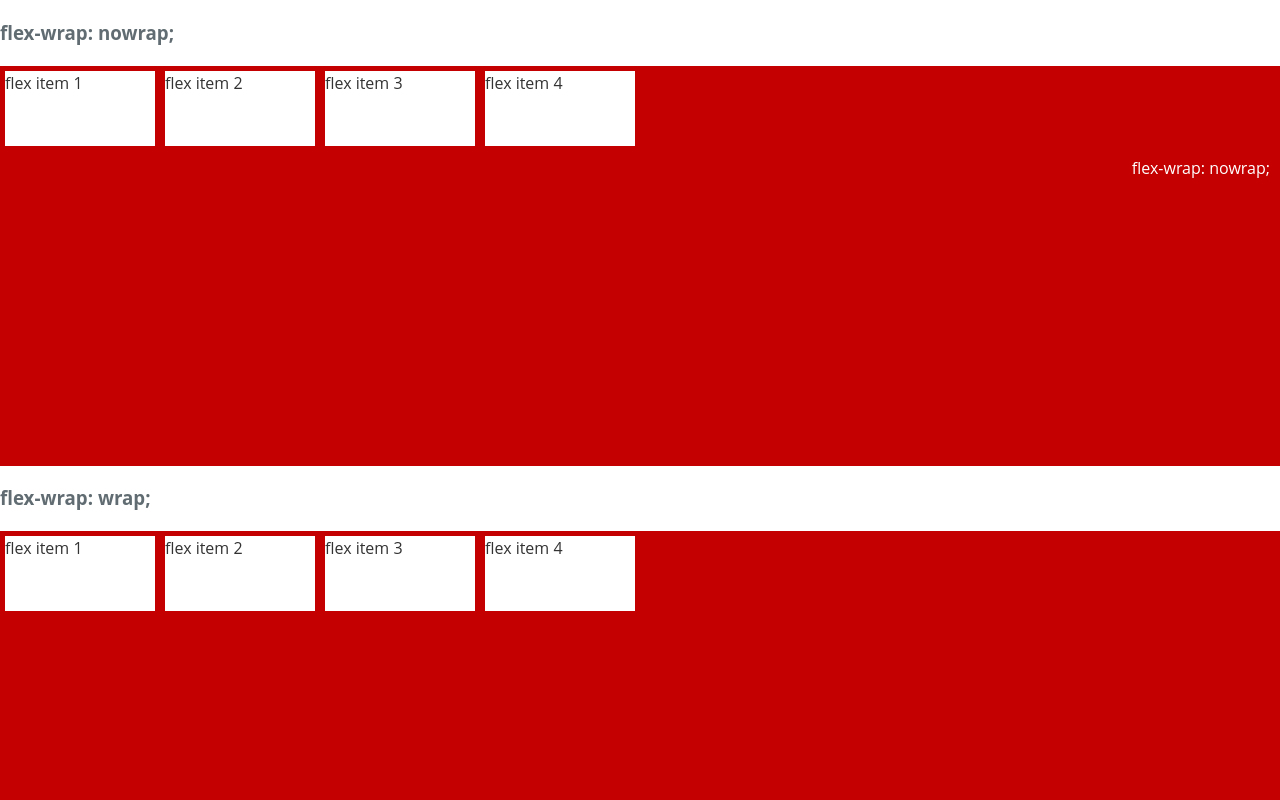
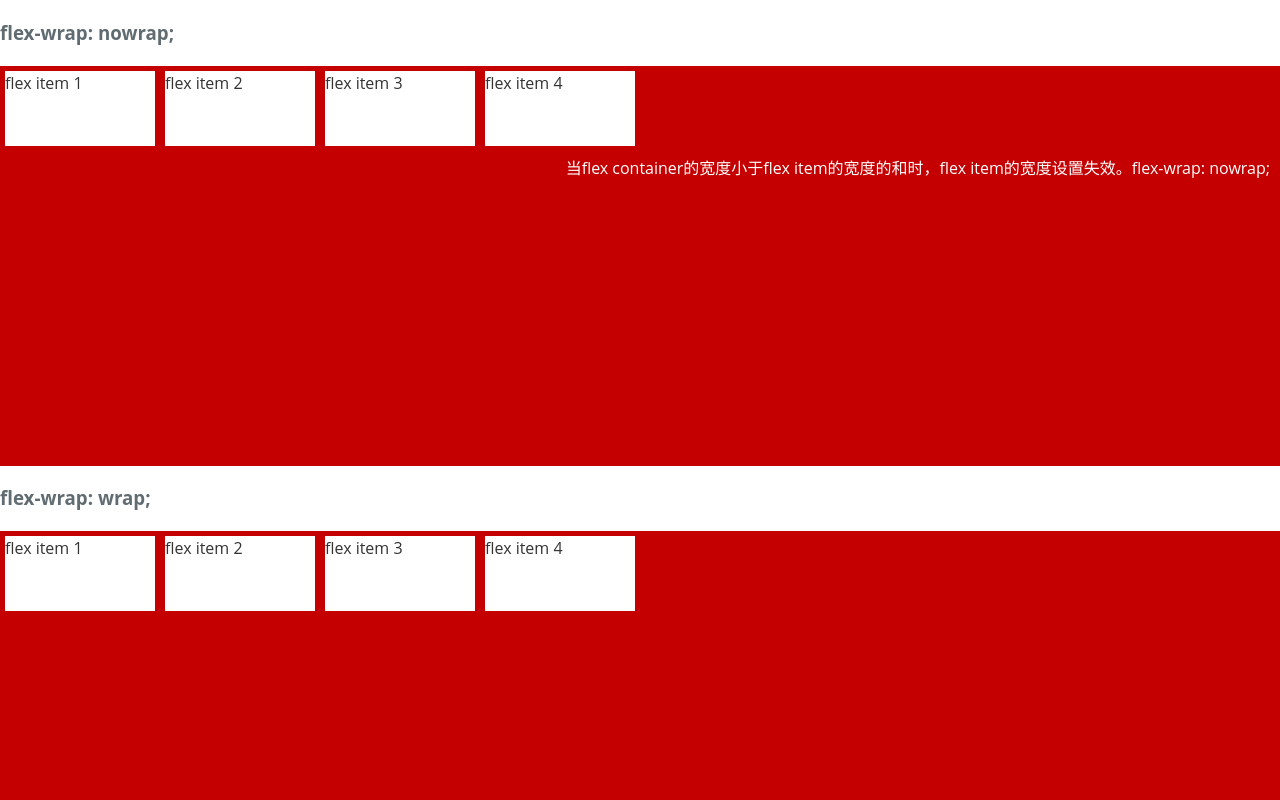
Before and after one commit to ianli-sc/mobileweb-develop-demo, a website: page charpter3/flex-wrap.html in a window 1280 px wide. Shown: the top 800 px of the page. Drawn offline with Linux system fonts and the light colour scheme.

Commit message:
update description for flex wrap

```diff
--- a/charpter3/flex-wrap.html
+++ b/charpter3/flex-wrap.html
@@ -16,7 +16,7 @@
                 <div class="flex-item">flex item 2</div>
                 <div class="flex-item">flex item 3</div>
                 <div class="flex-item">flex item 4</div>
-                <label style="position: absolute;margin: 10px;top: 80px;right: 0">flex-wrap: nowrap;</label>
+                <label style="position: absolute;margin: 10px;top: 80px;right: 0">当flex container的宽度小于flex item的宽度的和时，flex item的宽度设置失效。flex-wrap: nowrap;</label>
             </section>
         </article>
         <article>
```
